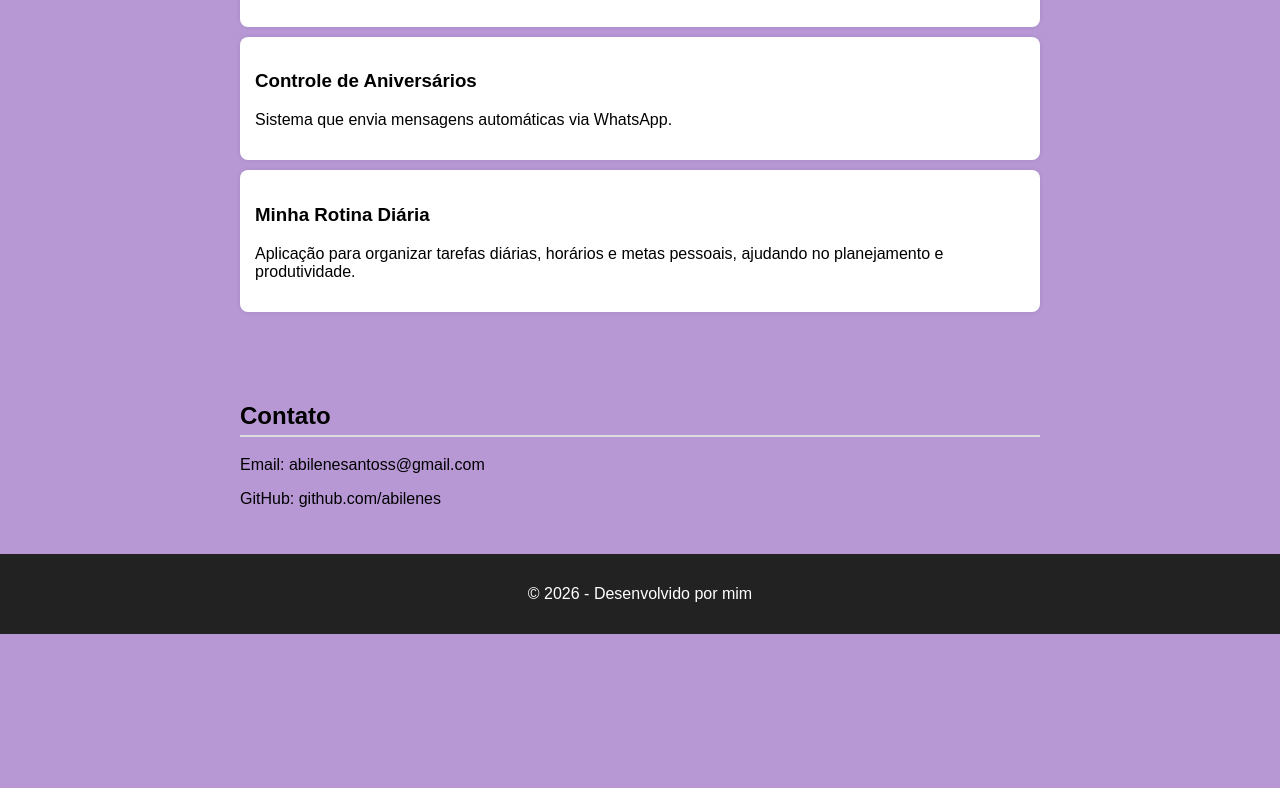
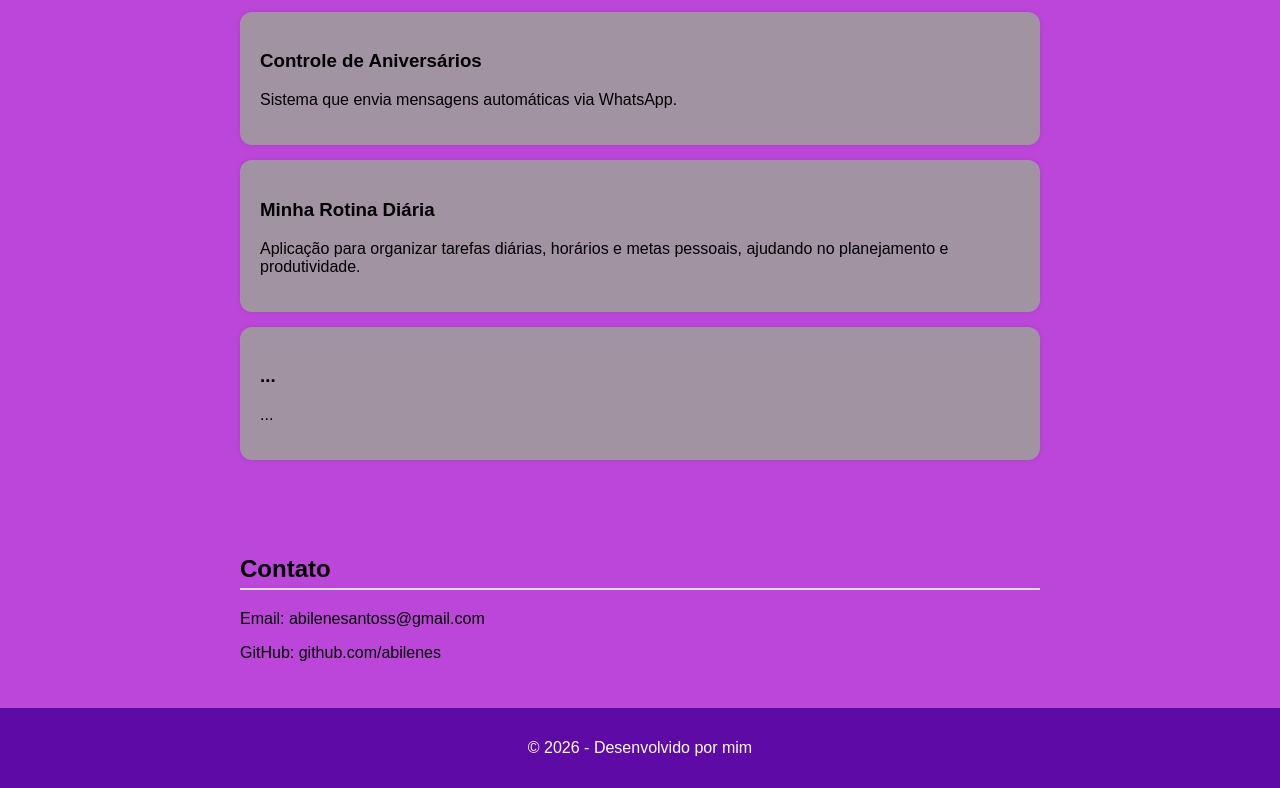
Before and after one commit to abilenes/portfolioabi, a plain HTML site: page index.html in a window 1280 px wide. Shown: the part 787-1575 px from the top of the page. Before the commit the page ends 1421 px from the top, so only its background shows below. Drawn offline with Linux system fonts and the light colour scheme.

Commit message:
alterei as cores do site

```diff
--- a/index.html
+++ b/index.html
@@ -48,6 +48,10 @@
     <p>Aplicação para organizar tarefas diárias, horários e metas pessoais, ajudando no planejamento e produtividade.</p>
 </div>
 
+<div class="card">
+            <h3>...</h3>
+            <p>...</p>
+        </div>
     </section>
 
 
--- a/style.css
+++ b/style.css
@@ -1,14 +1,22 @@
+:root {
+    --bg: #bc46d9;          /* fundo geral */
+    --card: #a293a3;        /* cards */
+    --primary: #bf58ff;     /* azul destaque */
+    --text: #d4b8ce;        /* texto principal */
+    --text-soft: #9da5b4;   /* texto secundário */
+}
+
 body {
     font-family: Arial, sans-serif;
     margin: 0;
-    background: #b798d5;
+    background: var(--bg);
 }
 
 header {
-    background: #222;
-    color: white;
+    background: #4a0d5e;
+    color: var(--text);
     text-align: center;
-    padding: 40px;
+    padding: 20px;
 }
 header h1 {
     overflow: hidden;
@@ -39,21 +47,21 @@ ul {
 }
 
 .card {
-    background: white;
-    padding: 15px;
-    margin: 10px 0;
-    border-radius: 8px;
+    background: var(--card);
+    padding: 20px;
+    margin: 15px 0;
+    border-radius: 12px;
     box-shadow: 0 0 5px rgba(0,0,0,0.1);
     transition: 0.3s;
 }
 
 .card:hover {
     transform: translateY(-5px);
-    box-shadow: 0 8px 20px rgba(0,0,0,0.2);
+    box-shadow: 0 8px 20px rgba(108, 82, 82, 0.4);
 }
 
 footer {
-    background: #222;
+    background: #5d0aa6;
     color: white;
     text-align: center;
     padding: 15px;
```
